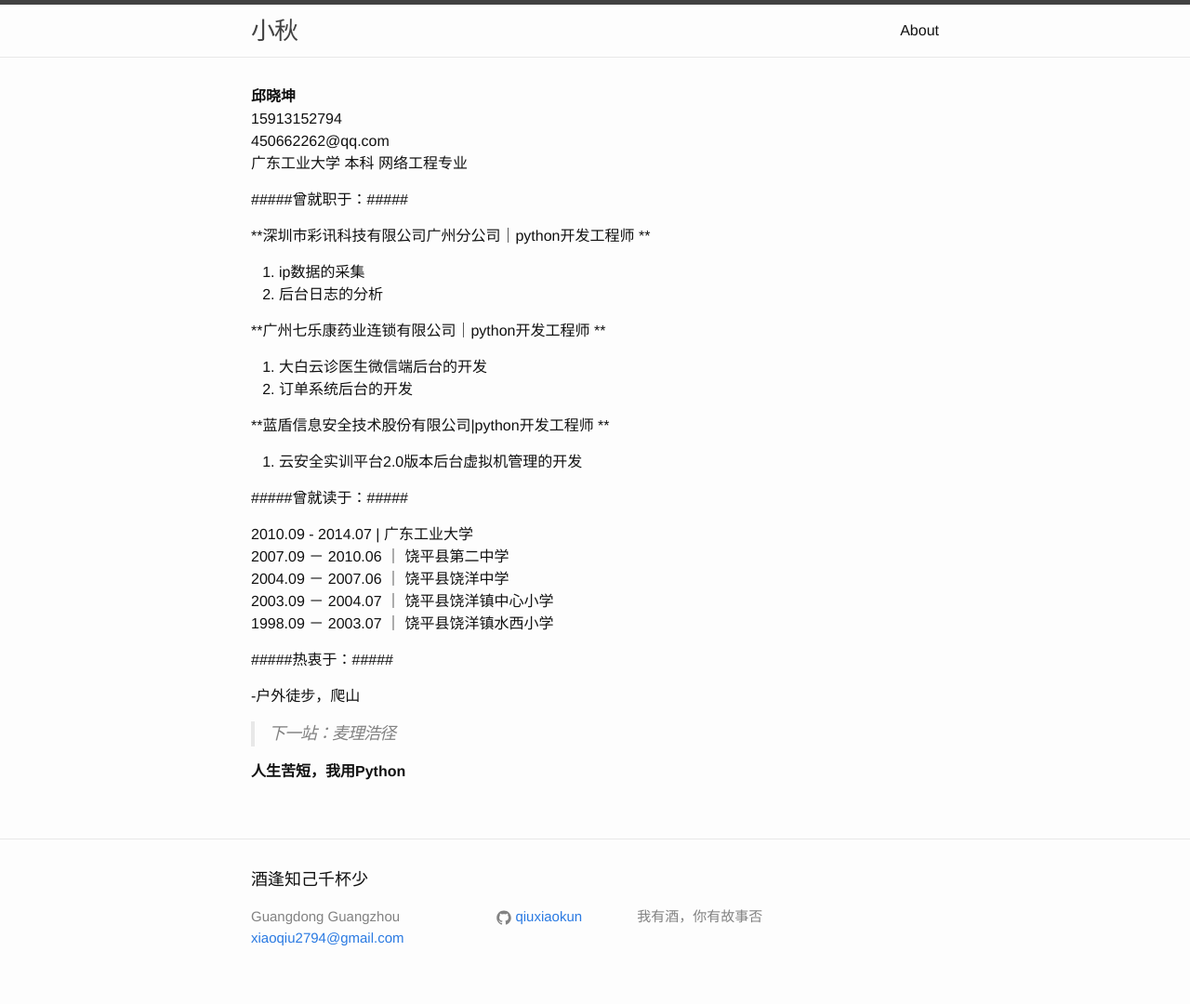
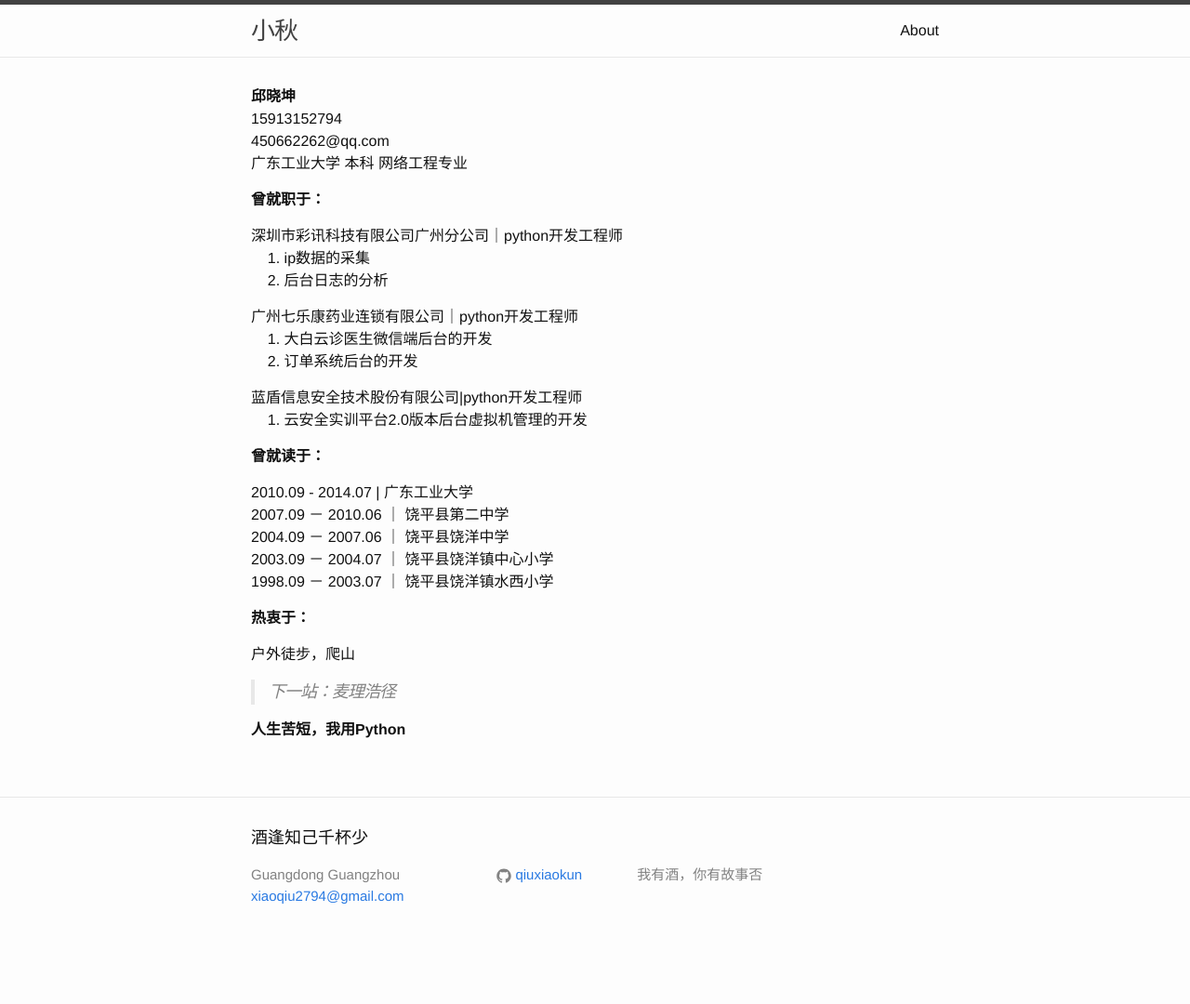
Before and after one commit to qiuxiaokun/qiuxiaokun.github.io, a Jekyll site: the page built from about.md, in a window 1280 px wide. Shown: the whole page at 93% size. Built offline with Jekyll 4.4.1, drawn with Linux system fonts in a browser that asks for light colours; after the commit the page ends 1035 px from its top, so only the background shows below that; some of the changed lines change nothing that is shown.

Commit message:
change about data

```diff
--- a/about.md
+++ b/about.md
@@ -10,20 +10,20 @@ permalink: /about/
 450662262@qq.com
 广东工业大学 本科 网络工程专业
 
-#####曾就职于：#####
+**曾就职于：**
 
-**深圳市彩讯科技有限公司广州分公司｜python开发工程师  **
-1. ip数据的采集
-2. 后台日志的分析
+深圳市彩讯科技有限公司广州分公司｜python开发工程师
+&nbsp;&nbsp;&nbsp;&nbsp;1. ip数据的采集
+&nbsp;&nbsp;&nbsp;&nbsp;2. 后台日志的分析
 
-**广州七乐康药业连锁有限公司｜python开发工程师  **
-1. 大白云诊医生微信端后台的开发
-2. 订单系统后台的开发
+广州七乐康药业连锁有限公司｜python开发工程师
+&nbsp;&nbsp;&nbsp;&nbsp;1. 大白云诊医生微信端后台的开发
+&nbsp;&nbsp;&nbsp;&nbsp;2. 订单系统后台的开发
 
-**蓝盾信息安全技术股份有限公司|python开发工程师  **
-1. 云安全实训平台2.0版本后台虚拟机管理的开发
+蓝盾信息安全技术股份有限公司|python开发工程师
+&nbsp;&nbsp;&nbsp;&nbsp;1. 云安全实训平台2.0版本后台虚拟机管理的开发
 
-#####曾就读于：#####
+**曾就读于：**
 
 2010.09 - 2014.07 | 广东工业大学
 2007.09 － 2010.06 ｜ 饶平县第二中学
@@ -31,9 +31,9 @@ permalink: /about/
 2003.09 － 2004.07 ｜ 饶平县饶洋镇中心小学
 1998.09 － 2003.07 ｜ 饶平县饶洋镇水西小学
 
-#####热衷于：#####
+**热衷于：**
 
--户外徒步，爬山
+户外徒步，爬山
 >下一站：麦理浩径
 
 **人生苦短，我用Python**
```
